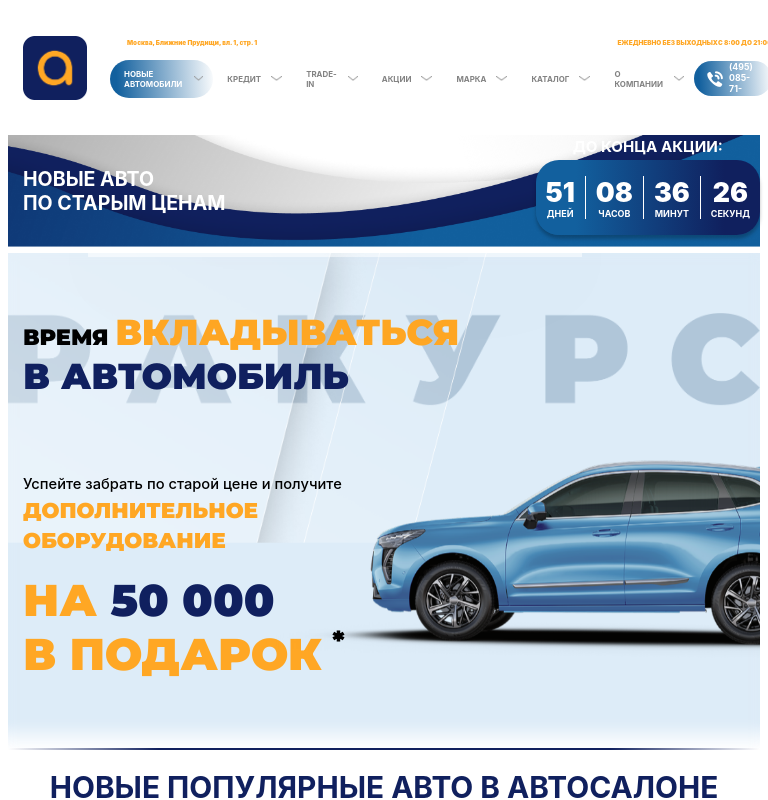
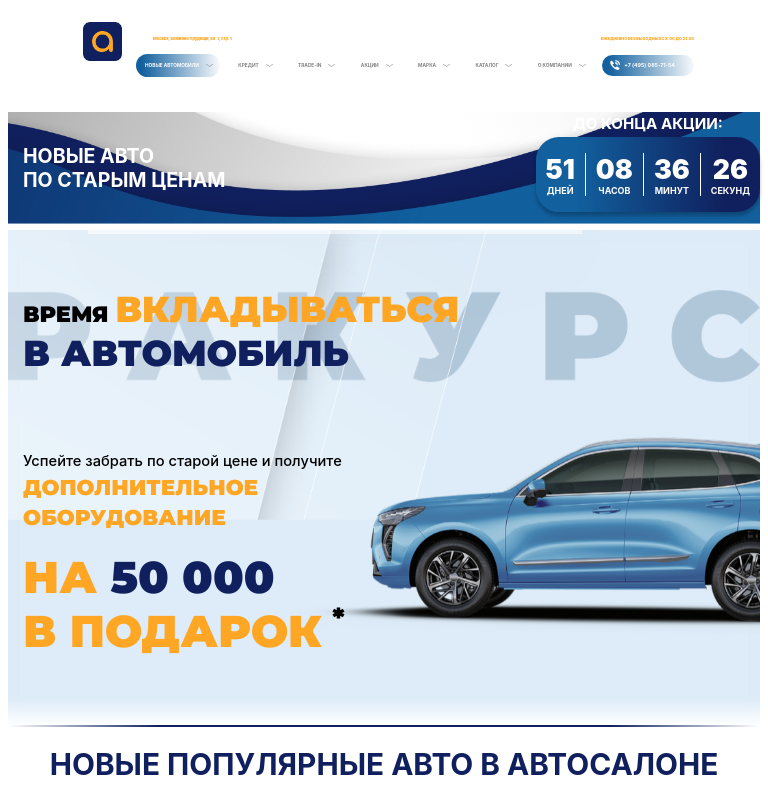
Before and after one commit to MikeGer92/AutoRakurs, a Vue app: page / in a window 768 px wide. Shown: the top 800 px of the page. Built offline with nearby package versions, Linux system fonts and the light colour scheme; a web font is replaced by a local one; what vue-yandex-maps would draw is missing.

Commit message:
added Navbar 768px

```diff
--- a/src/components/app/Navbar.vue
+++ b/src/components/app/Navbar.vue
@@ -341,6 +341,63 @@ export default {
     }
   }
 }
+@media (min-width: 605px) and (max-width: 769px) {
+  .active {
+    height: 23px;
+    background: linear-gradient(266.93deg, #FFFFFF -1.96%, #12609E 92.96%);
+    backdrop-filter: blur(3.59245px);
+    border-radius: 13.4717px;
+  }
+  .header {
+    max-width: 620px;
+    height: 78px;
+    margin: 9px auto 17px auto; // оригинальные отступы сверху и снизу 41 и 42
+    &__logo {
+      width: 39px;
+      height: 39px;
+      margin: 5px 14px 4px 9px;
+    }
+    &__wrapper {
+      justify-content: center;
+      &_contact {
+        &-info {
+          font-size: 3.89182px;
+          line-height: 5px;
+          margin: 0;
+        }
+      }
+      &_pages {
+        &-link {
+          height: 23px;
+          margin-left: 9px; // не оригинальный отступ
+          font-size: 4.78993px;
+          line-height: 6px;
+        }
+        &-icon {
+          width: 7px;
+          height: 3px;
+          margin: 0 7px;
+        }
+      }
+      &_callback {
+        height: 21px;
+        background: linear-gradient(266.93deg, #FFFFFF -1.96%, #12609E 92.96%);
+        backdrop-filter: blur(3.59245px);
+        border-radius: 13.4717px;
+        &-img {
+          width: 10px;
+          height: 10px;
+          margin: 0 4px 0 8px;
+
+        }
+        &-info {
+          font-size: 5.31236px;
+          line-height: 6px;
+        }
+      }
+    }
+  }
+}
 @media (max-width: 605px) {
   .active {
     height: 38px;
```
